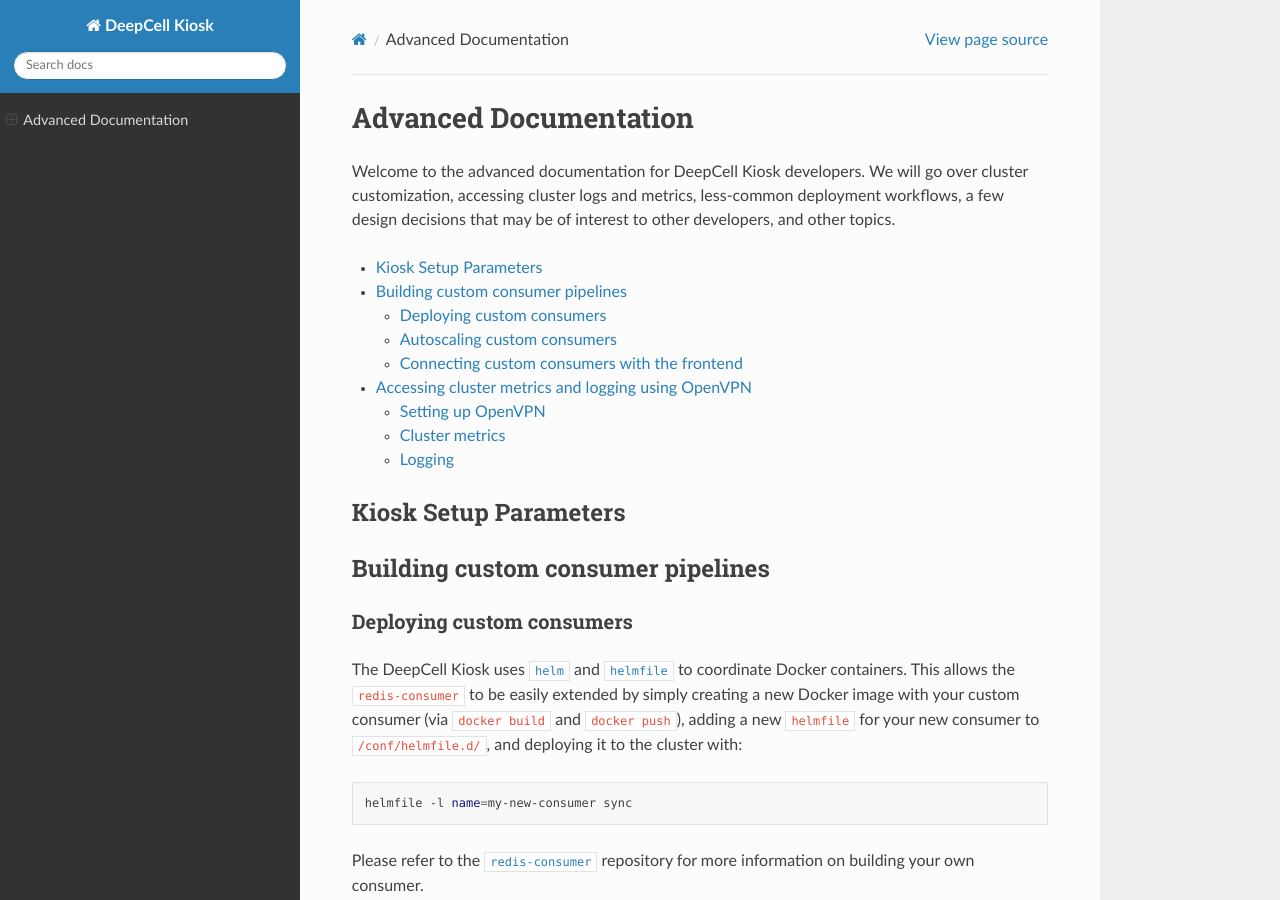
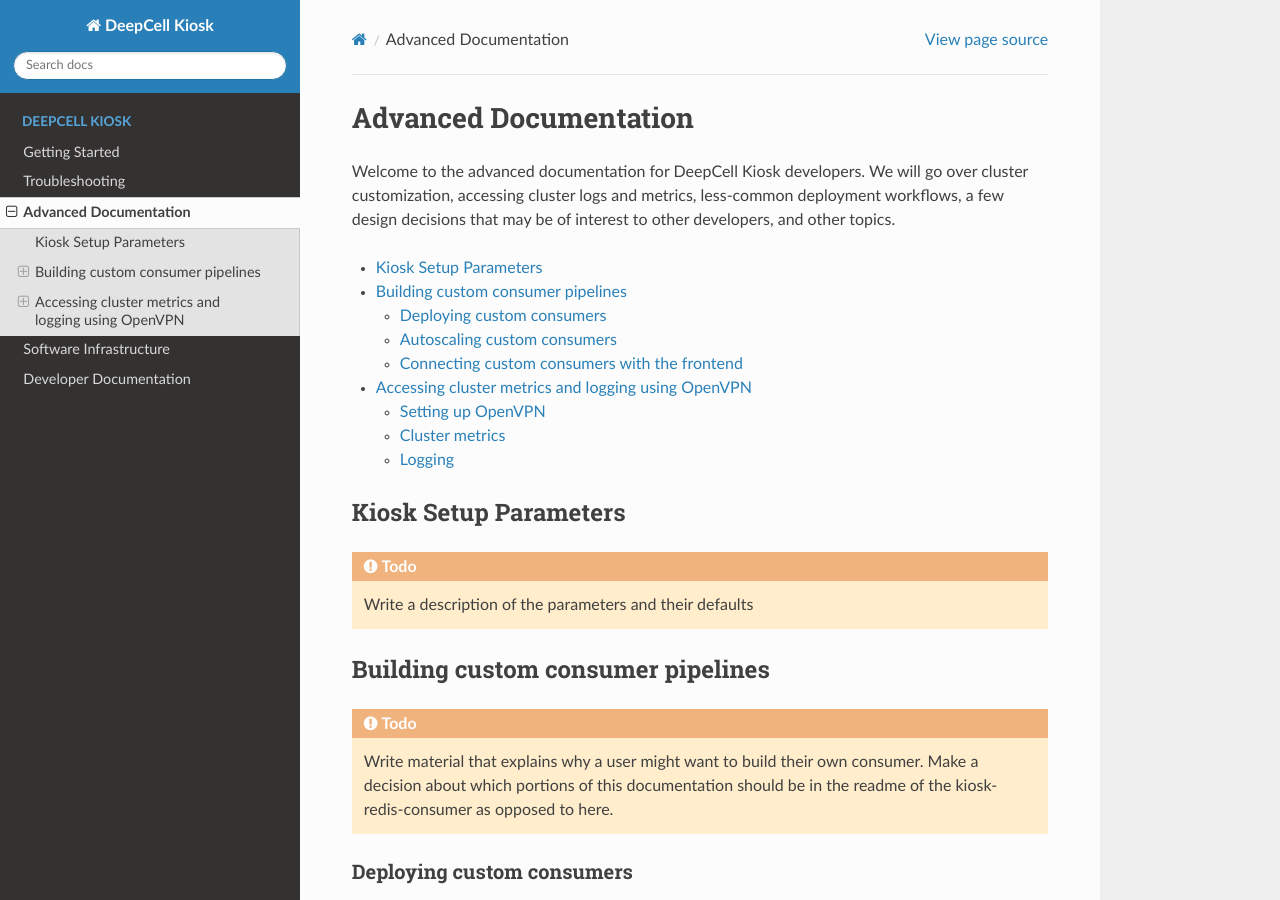
Before and after one commit to vanvalenlab/kiosk-console, a Sphinx documentation site: the page built from docs/source/ADVANCED_DOCUMENTATION.rst, in a window 1280 px wide and 900 px high. Built offline with Sphinx 7.4.7 and the Read the Docs theme 2.0.0, drawn with Linux system fonts in a browser that asks for light colours.

Commit message:
Update sidebar and intersphinx

```diff
--- a/docs/source/GETTING_STARTED.rst
+++ b/docs/source/GETTING_STARTED.rst
@@ -60,6 +60,9 @@
 ^^^^^^^^^^^^^^^^^^^^^^^^^^^^
 * Navigate to the `VM instances <https://console.cloud.google.com/compute/instances>`_ page via ``Compute Engine > VM instances``
 * Check that your boot disk is configured for ``Debian/Ubuntu 9`` operating system
+
+.. warning:: Container optimized images do not support kiosk installation.
+
 * All other settings can be left as defaults
 * After creating the instance, SSH into your instance either using the option provided by Google Cloud or through your local terminal.
 * If you have chosen to SSH into the machine from a terminal on your local machine, simply paste the following commands copied from the Docker installation guide for `Debian <https://docs.docker.com/install/linux/docker-ce/debian/>`_
--- a/docs/source/conf.py
+++ b/docs/source/conf.py
@@ -40,10 +40,9 @@
 on_rtd = os.environ.get("READTHEDOCS", None) == "True"
 
 # This is used for linking and such so we link to the thing we're building
-# rtd_version = os.environ.get("READTHEDOCS_VERSION", "latest")
-# if rtd_version not in ["stable", "latest"]:
-#     rtd_version = "stable"
-rtd_version = 'mrgn-docs'
+rtd_version = os.environ.get("READTHEDOCS_VERSION", "latest")
+if rtd_version not in ["stable", "latest", "mrgn-docs"]:
+    rtd_version = "stable"
 
 # -- General configuration ---------------------------------------------------
 
@@ -204,15 +203,20 @@
 # -- Options for intersphinx extension ---------------------------------------
 
 intersphinx_mapping = {
-    'deepcell': ('https://deepcell.readthedocs.io/en/{}/'.format('master'), None),
-    # 'deepcell': ('https://deepcell.readthedocs.io/en/{}/'.format(rtd_version), None),
-    'kiosk-redis-consumer': ('https://deepcell-kiosk.readthedocs.io/projects/kiosk-redis-consumer/en/{}/'.format('mrgn-docs'), None)
+    'deepcell': ('https://deepcell.readthedocs.io/en/{}/'.format(rtd_version), None),
+    'kiosk-redis-consumer': ('https://deepcell-kiosk.readthedocs.io/projects/kiosk-redis-consumer/en/{}/'.format(rtd_version), None),
+    'kiosk-frontend': ('https://deepcell-kiosk.readthedocs.io/projects/kiosk-frontend/en/{}/'.format(rtd_version), None)
 }
 
 intersphinx_cache_limit = 0
+
+# -- Options for todo extension ----------------------------------------------
+
+# If true, `todo` and `todoList` produce output, else they produce nothing.
+todo_include_todos = True
 
 # -- Custom Document processing ----------------------------------------------
 
 import gensidebar
 
-gensidebar.generate_sidebar(globals(), "kiosk")
+gensidebar.generate_sidebar(globals(), "deepcell-kiosk")
--- a/docs/source/gensidebar.py
+++ b/docs/source/gensidebar.py
@@ -71,14 +71,15 @@
 
     toctree('Deepcell Kiosk')
     write('Getting Started', 'GETTING_STARTED')
+    write('Troubleshooting', 'TROUBLESHOOTING')
+    write('Advanced Documentation', 'ADVANCED_DOCUMENTATION')
+    write('Software Infrastructure', 'SOFTWARE_INFRASTRUCTURE')
     write('Developer Documentation', 'DEVELOPER')
-    write('Software Infrastructure', 'SOFTWARE_INFRASTRUCTURE')
-    write('Advanced Documentation', 'ADVANCED_DOCUMENTATION')
-    write('Troubleshooting', 'TROUBLESHOOTING')
     endl()
 
     toctree('Container Reference')
     write_subproject('kiosk-redis-consumer', 'kiosk-redis-consumer')
+    write_subproject('kiosk-frontend', 'kiosk-frontend')
     endl()
 
     print(lines)
```
